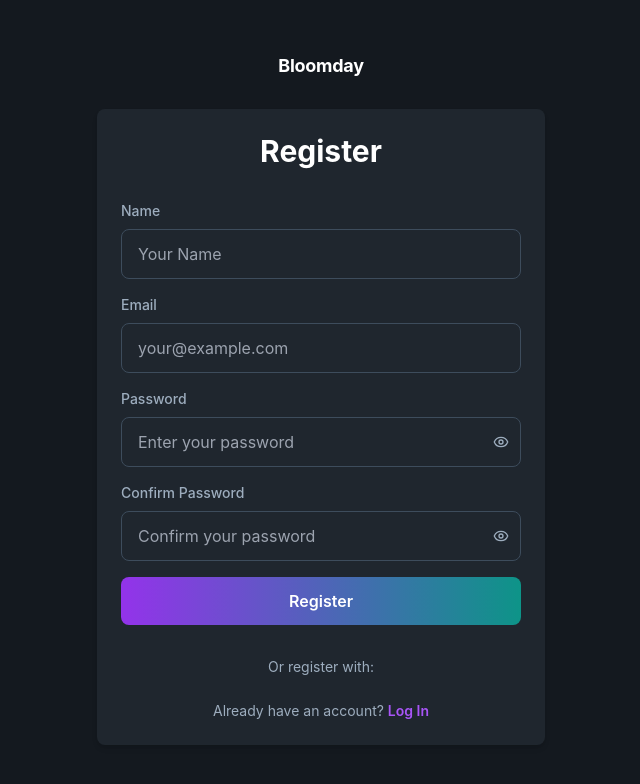
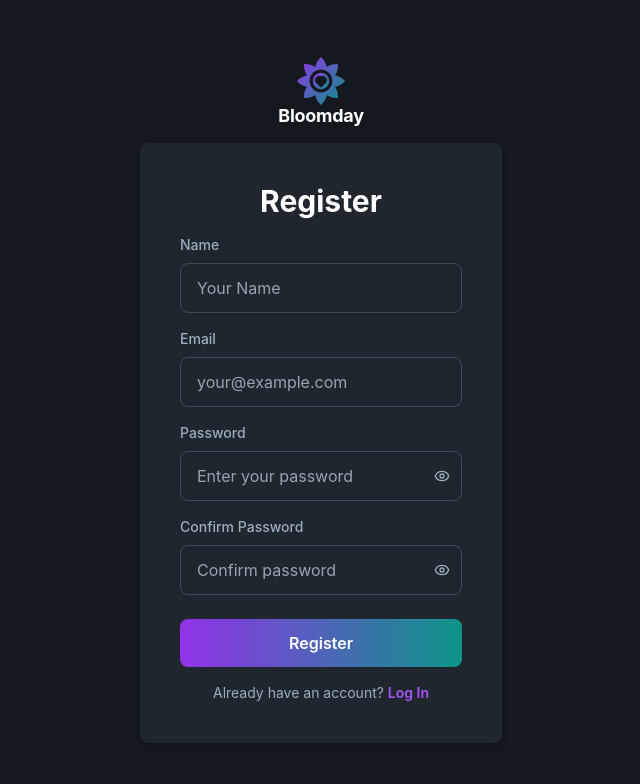
Before and after one commit to bloomday/client-side, a React (Create React App) app: page /register in a window 1280 px wide. Shown: the top 784 px of the page, without its empty margins (319-959 px from the left). Built offline with nearby package versions, Linux system fonts and the light colour scheme; no server answers.

Commit message:
feat - add favicon and remove vertical scroll on login and register

```diff
--- a/public/index.html
+++ b/public/index.html
@@ -2,7 +2,7 @@
 <html lang="en">
   <head>
     <meta charset="utf-8" />
-    <link rel="icon" href="%PUBLIC_URL%/favicon.ico" />
+    <link rel="icon" href="%PUBLIC_URL%/bloomday-icon.svg" type="image/svg+xml" />
     <meta name="viewport" content="width=device-width, initial-scale=1" />
     <meta name="theme-color" content="#000000" />
     <meta
--- a/src/index.css
+++ b/src/index.css
@@ -2,14 +2,21 @@
 @tailwind components;
 @tailwind utilities;
 
+html,
 body {
   margin: 0;
+  height: 100%; /* Ensure html and body take full viewport height */
+  overflow-y: auto; /* Allow vertical scrolling only when content exceeds viewport height */
   font-family: -apple-system, BlinkMacSystemFont, 'Segoe UI', 'Roboto', 'Oxygen',
     'Ubuntu', 'Cantarell', 'Fira Sans', 'Droid Sans', 'Helvetica Neue',
     sans-serif;
   -webkit-font-smoothing: antialiased;
   -moz-osx-font-smoothing: grayscale;
   background-color: #14191f;
+}
+
+#root {
+  height: 100%; /* Ensure the root React div also takes full viewport height */
 }
 
 code {
--- a/src/pages/LoginPage.tsx
+++ b/src/pages/LoginPage.tsx
@@ -4,11 +4,7 @@ import { Eye, EyeOff } from 'lucide-react';
 import { useNavigate } from 'react-router-dom';
 import { apiCall } from '../utils/api';
 
-interface LoginPageProps {
-  // setCurrentPage: (page: string, internal?: boolean) => void;
-}
-
-const LoginPage: React.FC<LoginPageProps> = () => {
+const LoginPage: React.FC = () => {
   const navigate = useNavigate();
   const [email, setEmail] = useState('');
   const [password, setPassword] = useState('');
@@ -27,69 +23,66 @@ const LoginPage: React.FC<LoginPageProps> = () => {
     setFlashMessage(null);
     setFlashMessageType(null);
     setIsLoading(true);
-
     try {
       const response = await apiCall(
         '/signin',
         'POST',
         { email, password },
-        false // Login does not require an existing token
+        false
       );
-
       if (response.success && response.data) {
         const data = response.data as { user: any; token: string };
         localStorage.setItem('user', JSON.stringify(data.user));
         localStorage.setItem('token', data.token);
         localStorage.setItem('userId', data.user._id);
-        setFlashMessage("Login successful!");
+        setFlashMessage('Login successful!');
         setFlashMessageType('success');
         setTimeout(() => {
-          console.log("Attempting to navigate to home page.");
           navigate('/', { replace: true });
         }, 1500);
       } else {
-        setFlashMessage(response.message || "Login failed");
+        setFlashMessage(response.message || 'Login failed');
         setFlashMessageType('error');
       }
     } catch (error: any) {
-      console.error('Login error:', error);
-      setFlashMessage(error.message || "Network error. Please try again later.");
+      setFlashMessage(error.message || 'Network error. Please try again later.');
       setFlashMessageType('error');
     } finally {
       setIsLoading(false);
     }
   };
 
-  const inputClasses = `w-full px-4 py-3 border rounded-lg focus:ring-2 focus:ring-purple-500 focus:border-transparent bg-[#1f262e] border-[#3d4c5c] text-white`;
-  const buttonClasses = `w-full py-3 px-6 rounded-lg font-semibold transition-all transform hover:scale-105 mt-4 bg-gradient-to-r from-purple-600 to-teal-600 text-white hover:from-purple-700 hover:to-teal-700`;
-  // const socialButtonClasses = `flex items-center justify-center w-full py-3 px-6 rounded-lg font-semibold transition-all transform hover:scale-105 border border-[#3d4c5c] bg-[#dce7f3] text-[#14191f] hover:bg-[#b5c9e3]`;
+  const inputClasses = 'w-full px-4 py-3 border rounded-lg focus:ring-2 focus:ring-purple-500 focus:border-transparent bg-[#1f262e] border-[#3d4c5c] text-white';
+  const buttonClasses = 'w-full py-3 px-6 rounded-lg font-semibold transition-all transform hover:scale-105 bg-gradient-to-r from-purple-600 to-teal-600 text-white hover:from-purple-700 hover:to-teal-700';
 
   return (
-    <div className="min-h-screen bg-[#14191f] py-8 px-4 flex flex-col items-center justify-center">
-      <h2 className="text-white text-lg font-bold leading-tight tracking-[-0.015em] mb-8">Bloomday</h2>
-      <div className={`max-w-md w-full rounded-lg shadow-md p-6 bg-[#1f262e]`}>
-        <h1 className={`text-3xl font-bold mb-8 text-center text-white`}>Login</h1>
-
+    <div className="fixed inset-0 flex items-center justify-center bg-[#14191f] overflow-hidden">
+      <div className="flex flex-col items-center">
+        <img src="/bloomday-icon.svg" alt="Bloomday Logo" className="h-12 w-12" />
+        <h2 className="text-white text-lg font-bold leading-tight tracking-[-0.015em]">Bloomday</h2>
+        <div className="max-w-md w-full rounded-lg shadow-md p-4 bg-[#1f262e] max-h-[90vh] overflow-y-auto mt-4">
+          <div className="space-y-4 p-6">
+            <h1 className="text-3xl font-bold text-center text-white">Login</h1>
             <form onSubmit={handleSubmit} className="space-y-4">
               <div>
-            <label className={`block text-sm font-medium mb-2 text-[#9dadbe]`}>Email</label>
+                <label className="block text-sm font-medium mb-2 text-[#9dadbe]">Email</label>
                 <input
                   type="email"
                   required
                   value={email}
-              onChange={(e) => setEmail(e.target.value)}
+                  onChange={e => setEmail(e.target.value)}
                   placeholder="your@example.com"
                   className={inputClasses}
                 />
               </div>
               <div>
-            <label className={`block text-sm font-medium mb-2 text-[#9dadbe]`}>Password</label>
+                <label className="block text-sm font-medium mb-2 text-[#9dadbe]">Password</label>
                 <div className="relative">
                   <input
-                type={showPassword ? "text" : "password"}
+                    type={showPassword ? 'text' : 'password'}
                     required
                     value={password}
-                onChange={(e) => setPassword(e.target.value)}
+                    onChange={e => setPassword(e.target.value)}
                     placeholder="Enter your password"
                     className={inputClasses}
                   />
@@ -102,6 +95,7 @@ const LoginPage: React.FC<LoginPageProps> = () => {
                   </button>
                 </div>
               </div>
+              <div className="pt-2">
                 <button type="submit" className={buttonClasses} disabled={isLoading}>
                   {isLoading ? (
                     <svg className="animate-spin h-5 w-5 text-white mx-auto" xmlns="http://www.w3.org/2000/svg" fill="none" viewBox="0 0 24 24">
@@ -112,35 +106,22 @@ const LoginPage: React.FC<LoginPageProps> = () => {
                     'Log In'
                   )}
                 </button>
+              </div>
             </form>
-
             <FlashMessage message={flashMessage} type={flashMessageType} onClose={handleCloseFlash} />
-
-        <div className="mt-8 text-center">
-          <p className={`text-sm text-[#9dadbe]`}>Or log in with:</p>
-          <div className="mt-4 space-y-3">
-            {/* <button className={socialButtonClasses} disabled={isLoading}>
-              <img src="/icons/google.svg" alt="Google" className="w-5 h-5 mr-3" />
-              Sign in with Google
-            </button> */}
-            {/* <button className={socialButtonClasses} disabled={isLoading}>
-              <img src="/icons/facebook.svg" alt="Facebook" className="w-5 h-5 mr-3" />
-              Sign in with Facebook
-            </button> */}
-          </div>
-        </div>
-
-        <div className="mt-6 text-center">
+            <div className="text-center">
               <button onClick={() => navigate('/forgot-password')} className="font-semibold text-purple-500 hover:underline" disabled={isLoading}>
                 Forgot password?
               </button>
             </div>
-
-        <p className={`mt-6 text-center text-sm text-[#9dadbe]`}>
-          Don't have an account? <button onClick={() => navigate('/register')} className="font-semibold text-purple-500 hover:underline" disabled={isLoading}>
+            <p className="text-center text-sm text-[#9dadbe]">
+              Don't have an account?{' '}
+              <button onClick={() => navigate('/register')} className="font-semibold text-purple-500 hover:underline" disabled={isLoading}>
                 Sign Up
               </button>
             </p>
+          </div>
+        </div>
       </div>
     </div>
   );
--- a/src/pages/RegisterPage.tsx
+++ b/src/pages/RegisterPage.tsx
@@ -4,11 +4,7 @@ import { Eye, EyeOff } from 'lucide-react';
 import { useNavigate } from 'react-router-dom';
 import { apiCall } from '../utils/api';
 
-interface RegisterPageProps {
-  // setCurrentPage: (page: string, internal?: boolean) => void;
-}
-
-const RegisterPage: React.FC<RegisterPageProps> = () => {
+const RegisterPage: React.FC = () => {
   const navigate = useNavigate();
   const [name, setName] = useState('');
   const [email, setEmail] = useState('');
@@ -30,82 +26,79 @@ const RegisterPage: React.FC<RegisterPageProps> = () => {
     setFlashMessage(null);
     setFlashMessageType(null);
     setIsLoading(true);
-
     if (password !== confirmPassword) {
-      setFlashMessage("Passwords do not match!");
+      setFlashMessage('Passwords do not match!');
       setFlashMessageType('error');
       setIsLoading(false);
       return;
     }
-
     try {
       const response = await apiCall(
         '/signup',
         'POST',
         { name, email, password },
-        false // Registration does not require an existing token
+        false
       );
-
       if (response.success) {
-        setFlashMessage(response.message || "Registration successful! Please check your email.");
+        setFlashMessage(response.message || 'Registration successful! Please check your email.');
         setFlashMessageType('success');
         setTimeout(() => {
           navigate('/login', { replace: true });
         }, 1500);
       } else {
-        setFlashMessage(response.message || "Registration failed. Please try again.");
+        setFlashMessage(response.message || 'Registration failed. Please try again.');
         setFlashMessageType('error');
       }
     } catch (error: any) {
-      console.error('Registration error:', error);
-      setFlashMessage(error.message || "Network error. Please try again later.");
+      setFlashMessage(error.message || 'Network error. Please try again later.');
       setFlashMessageType('error');
     } finally {
       setIsLoading(false);
     }
   };
 
-  const inputClasses = `w-full px-4 py-3 border rounded-lg focus:ring-2 focus:ring-purple-500 focus:border-transparent bg-[#1f262e] border-[#3d4c5c] text-white`;
-  const buttonClasses = `w-full py-3 px-6 rounded-lg font-semibold transition-all transform hover:scale-105 mt-4 bg-gradient-to-r from-purple-600 to-teal-600 text-white hover:from-purple-700 hover:to-teal-700`;
-  // const socialButtonClasses = `flex items-center justify-center w-full py-3 px-6 rounded-lg font-semibold transition-all transform hover:scale-105 border border-[#3d4c5c] bg-[#dce7f3] text-[#14191f] hover:bg-[#b5c9e3]`;
+  const inputClasses = 'w-full px-4 py-3 border rounded-lg focus:ring-2 focus:ring-purple-500 focus:border-transparent bg-[#1f262e] border-[#3d4c5c] text-white';
+  const buttonClasses = 'w-full py-3 px-6 rounded-lg font-semibold transition-all transform hover:scale-105 bg-gradient-to-r from-purple-600 to-teal-600 text-white hover:from-purple-700 hover:to-teal-700';
 
   return (
-    <div className="min-h-screen bg-[#14191f] py-8 px-4 flex flex-col items-center justify-center">
-      <h2 className="text-white text-lg font-bold leading-tight tracking-[-0.015em] mb-8">Bloomday</h2>
-      <div className={`max-w-md w-full rounded-lg shadow-md p-6 bg-[#1f262e]`}>
-        <h1 className={`text-3xl font-bold mb-8 text-center text-white`}>Register</h1>
-
+    <div className="fixed inset-0 flex items-center justify-center bg-[#14191f] overflow-hidden p-4 md:p-8">
+      <div className="flex flex-col items-center">
+        <img src="/bloomday-icon.svg" alt="Bloomday Logo" className="h-12 w-12" />
+        <h2 className="text-white text-lg font-bold leading-tight tracking-[-0.015em]">Bloomday</h2>
+        <div className="max-w-md w-full rounded-lg shadow-md p-4 bg-[#1f262e] max-h-[90vh] overflow-y-auto mt-4">
+          <div className="space-y-4 p-6">
+            <h1 className="text-3xl font-bold text-center text-white">Register</h1>
             <form onSubmit={handleSubmit} className="space-y-4">
               <div>
-            <label className={`block text-sm font-medium mb-2 text-[#9dadbe]`}>Name</label>
+                <label className="block text-sm font-medium mb-2 text-[#9dadbe]">Name</label>
                 <input
                   type="text"
                   required
                   value={name}
-              onChange={(e) => setName(e.target.value)}
+                  onChange={e => setName(e.target.value)}
                   placeholder="Your Name"
                   className={inputClasses}
                 />
               </div>
               <div>
-            <label className={`block text-sm font-medium mb-2 text-[#9dadbe]`}>Email</label>
+                <label className="block text-sm font-medium mb-2 text-[#9dadbe]">Email</label>
                 <input
                   type="email"
                   required
                   value={email}
-              onChange={(e) => setEmail(e.target.value)}
+                  onChange={e => setEmail(e.target.value)}
                   placeholder="your@example.com"
                   className={inputClasses}
                 />
               </div>
               <div>
-            <label className={`block text-sm font-medium mb-2 text-[#9dadbe]`}>Password</label>
+                <label className="block text-sm font-medium mb-2 text-[#9dadbe]">Password</label>
                 <div className="relative">
                   <input
                     type={showPassword ? 'text' : 'password'}
                     required
                     value={password}
-                onChange={(e) => setPassword(e.target.value)}
+                    onChange={e => setPassword(e.target.value)}
                     placeholder="Enter your password"
                     className={inputClasses}
                   />
@@ -119,14 +112,14 @@ const RegisterPage: React.FC<RegisterPageProps> = () => {
                 </div>
               </div>
               <div>
-            <label className={`block text-sm font-medium mb-2 text-[#9dadbe]`}>Confirm Password</label>
+                <label className="block text-sm font-medium mb-2 text-[#9dadbe]">Confirm Password</label>
                 <div className="relative">
                   <input
                     type={showConfirmPassword ? 'text' : 'password'}
                     required
                     value={confirmPassword}
-                onChange={(e) => setConfirmPassword(e.target.value)}
-                placeholder="Confirm your password"
+                    onChange={e => setConfirmPassword(e.target.value)}
+                    placeholder="Confirm password"
                     className={inputClasses}
                   />
                   <button
@@ -138,6 +131,7 @@ const RegisterPage: React.FC<RegisterPageProps> = () => {
                   </button>
                 </div>
               </div>
+              <div className="pt-2">
                 <button type="submit" className={buttonClasses} disabled={isLoading}>
                   {isLoading ? (
                     <svg className="animate-spin h-5 w-5 text-white mx-auto" xmlns="http://www.w3.org/2000/svg" fill="none" viewBox="0 0 24 24">
@@ -148,37 +142,17 @@ const RegisterPage: React.FC<RegisterPageProps> = () => {
                     'Register'
                   )}
                 </button>
+              </div>
             </form>
-
             <FlashMessage message={flashMessage} type={flashMessageType} onClose={handleCloseFlash} />
-
-        <div className="mt-8 text-center">
-          <p className={`text-sm text-[#9dadbe]`}>Or register with:</p>
-          <div className="mt-4 space-y-3">
-            {/* <button
-              type="button"
-              onClick={handleGoogleSignUp}
-              className="w-full flex justify-center items-center py-2 px-4 border border-gray-300 rounded-md shadow-sm text-sm font-medium text-gray-700 bg-white hover:bg-gray-50"
-            >
-              <img src="/icons/google.svg" alt="Google" className="w-5 h-5 mr-3" />
-              Sign up with Google
-            </button> */}
-            {/* <button
-              type="button"
-              onClick={handleFacebookSignUp}
-              className="w-full flex justify-center items-center py-2 px-4 border border-gray-300 rounded-md shadow-sm text-sm font-medium text-gray-700 bg-white hover:bg-gray-50 mt-3"
-            >
-              <img src="/icons/facebook.svg" alt="Facebook" className="w-5 h-5 mr-3" />
-              Sign up with Facebook
-            </button> */}
-          </div>
-        </div>
-
-        <p className={`mt-6 text-center text-sm text-[#9dadbe]`}>
-          Already have an account? <button onClick={() => navigate('/login')} className="font-semibold text-purple-500 hover:underline" disabled={isLoading}>
+            <p className="text-center text-sm text-[#9dadbe]">
+              Already have an account?{' '}
+              <button onClick={() => navigate('/login')} className="font-semibold text-purple-500 hover:underline" disabled={isLoading}>
                 Log In
               </button>
             </p>
+          </div>
+        </div>
       </div>
     </div>
   );
```
Also changed, not shown: public/bloomday-icon.svg. Lines whose indentation alone changed are shown as unchanged.
